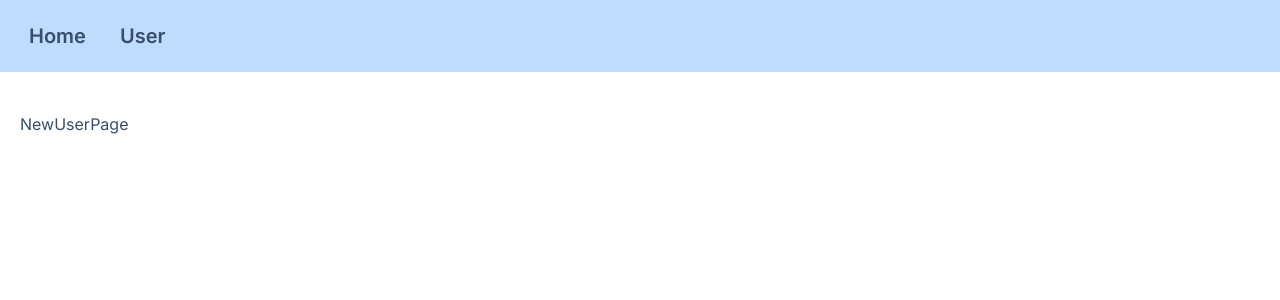
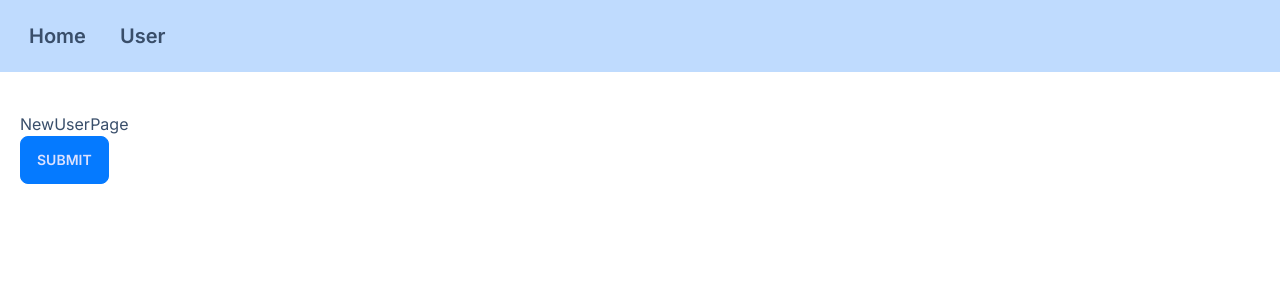
Before and after one commit to jojorabbit1/TypeScript-Learning-From-Mosh, a Next.js app: page /users/new in a window 1280 px wide. Shown: the top 300 px of the page. Built offline with nearby package versions, Linux system fonts and the light colour scheme.

Commit message:
Programmatic navigation

```diff
--- a/app/users/new/page.tsx
+++ b/app/users/new/page.tsx
@@ -1,7 +1,20 @@
+"use client";
+
 import React from "react";
+import Link from "next/link";
+import { useRouter } from "next/navigation";
 
 const NewUserPage = () => {
-  return <div>NewUserPage</div>;
+  const router = useRouter();
+
+  return (
+    <>
+      <div>NewUserPage</div>
+      <button className="btn btn-primary" onClick={() => router.push("/users")}>
+        Submit
+      </button>
+    </>
+  );
 };
 
 export default NewUserPage;
--- a/app/users/page.tsx
+++ b/app/users/page.tsx
@@ -1,5 +1,6 @@
 import React from "react";
 import UserTable from "./UserTable";
+import Link from "next/link";
 
 interface Props {
   searchParams: { sortOrder: string };
@@ -11,7 +12,11 @@
   return (
     <>
       <h1>User</h1>
-      <p> {new Date().toLocaleTimeString()}</p>
+
+      <Link href="/users/new" className="btn">
+        New User
+      </Link>
+      {/* <p> {new Date().toLocale TimeString()}</p> */}
       <UserTable sortOrder={sortOrder} />
     </>
   );
```
